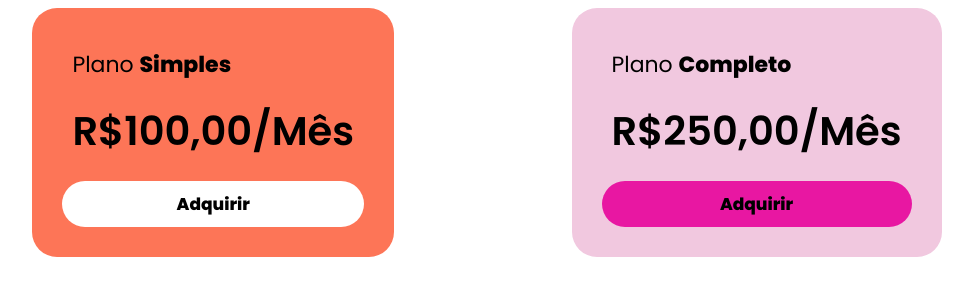
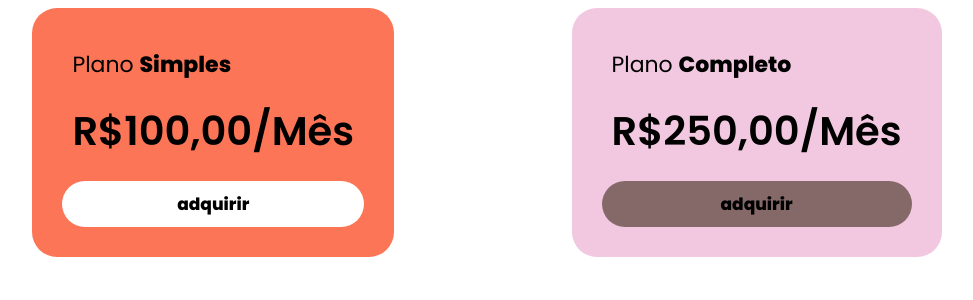
Before and after one commit to wesleycaldeiradeoliveira/Angular-Componentes-e-Estiliza-es, an Angular app: page / in a window 1280 px wide. Shown: the top 300 px of the page, without its empty margins (153-1126 px from the left). Built offline with nearby package versions, Linux system fonts and the light colour scheme.

Commit message:
Criação de Componentes Filhos

```diff
--- a/src/app/app.module.ts
+++ b/src/app/app.module.ts
@@ -5,12 +5,16 @@ import { AppRoutingModule } from './app-routing.module';
 import { AppComponent } from './app.component';
 import { CardComponent } from './card/card.component';
 import { CardRosaComponent } from './card-rosa/card-rosa.component';
+import { CardButtonComponent } from './card-button/card-button.component';
+import { CardRosaButtonComponent } from './card-rosa-button/card-rosa-button.component';
 
 @NgModule({
   declarations: [
     AppComponent,
     CardComponent,
-    CardRosaComponent
+    CardRosaComponent,
+    CardButtonComponent,
+    CardRosaButtonComponent
   ],
   imports: [
     BrowserModule,
--- /dev/null
+++ b/src/app/card-button/card-button.component.html
@@ -0,0 +1 @@
+<div class="card-button">adquirir</div>
--- /dev/null
+++ b/src/app/card-button/card-button.component.scss
@@ -0,0 +1,10 @@
+.card-button {
+    font-size: 17px;
+    text-align: center;
+    margin-top: 10px;
+    border-radius: 25px;
+    background-color: white;
+    cursor: pointer;
+    font-weight: bold;
+    padding: 10px;
+}
--- /dev/null
+++ b/src/app/card-rosa-button/card-rosa-button.component.html
@@ -0,0 +1 @@
+<div class="card-rosa-button">adquirir</div>
--- /dev/null
+++ b/src/app/card-rosa-button/card-rosa-button.component.scss
@@ -0,0 +1,10 @@
+.card-rosa-button {
+    font-size: 17px;
+    text-align: center;
+    margin-top: 10px;
+    border-radius: 25px;
+    background-color: rgb(133, 105, 105);
+    cursor: pointer;
+    font-weight: bold;
+    padding: 10px;
+}
--- a/src/app/card-rosa/card-rosa.component.html
+++ b/src/app/card-rosa/card-rosa.component.html
@@ -1,5 +1,5 @@
 <div class="card">
     <div class="card__plan card__item">Plano <b>Completo</b></div>
     <div class="card__price card__item">R$250,00/Mês</div>
-    <div class="card__button card__item">Adquirir</div>
+<app-card-rosa-button></app-card-rosa-button>
 </div>
--- a/src/app/card-rosa/card-rosa.component.scss
+++ b/src/app/card-rosa/card-rosa.component.scss
@@ -20,13 +20,5 @@
         font-size: 40px;
     }
 
-    &__button {
-        font-size: 17px;
-        text-align: center;
-        margin-top: 10px;
-        border-radius: 25px;
-        background-color: hwb(320 9% 9%);
-        cursor: pointer;
-        font-weight: bold;
-    }
+
 }
--- a/src/app/card/card.component.html
+++ b/src/app/card/card.component.html
@@ -1,5 +1,5 @@
 <div class="card">
     <div class="card__plan card__item">Plano <b>Simples</b></div>
     <div class="card__price card__item">R$100,00/Mês</div>
-    <div class="card__button card__item">Adquirir</div>
+    <app-card-button></app-card-button>
 </div>
--- a/src/app/card/card.component.scss
+++ b/src/app/card/card.component.scss
@@ -20,13 +20,6 @@
         font-size: 40px;
     }
 
-    &__button {
-        font-size: 17px;
-        text-align: center;
-        margin-top: 10px;
-        border-radius: 25px;
-        background-color: white;
-        cursor: pointer;
-        font-weight: bold;
-    }
+
+
 }
```
Also changed, not shown: src/app/card-button/card-button.component.ts (added, +10 -0 lines), src/app/card-rosa-button/card-rosa-button.component.ts (added, +10 -0 lines), 2 other files (tests, documents, lock files or other folders).
